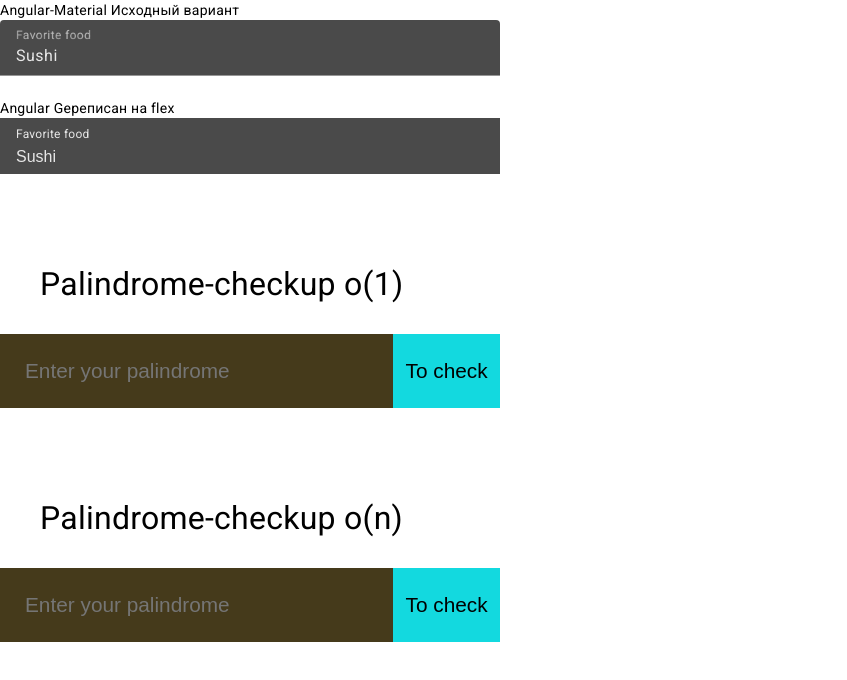
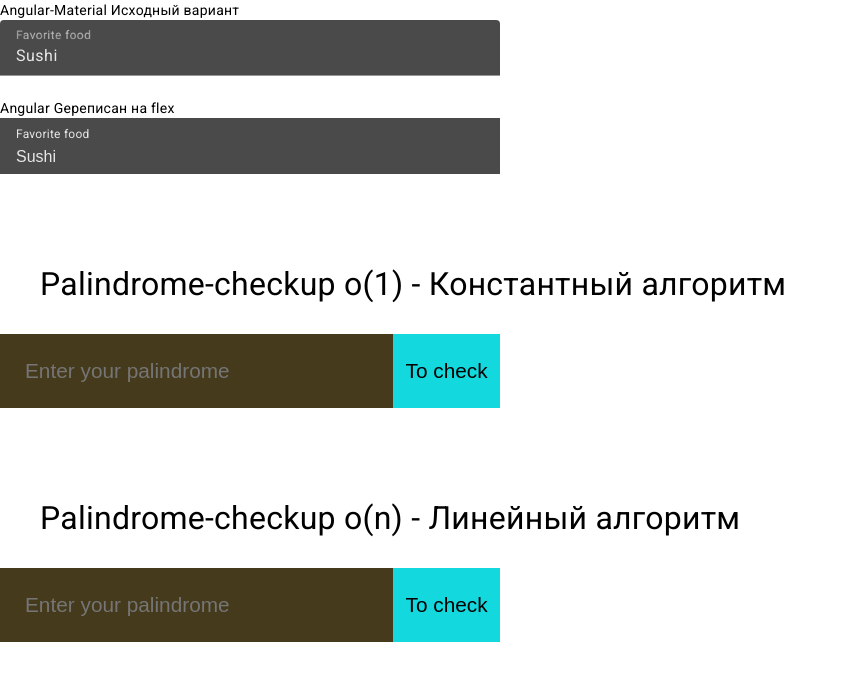
Before and after one commit to MagretBro/markup-adapt, an Angular app: page / in a window 1280 px wide. Shown: the top 680 px of the page, without its empty margins (0-847 px from the left). Built offline with nearby package versions, Linux system fonts and the light colour scheme.

Commit message:
уточнение комментариев

```diff
--- a/src/app/app.component.html
+++ b/src/app/app.component.html
@@ -28,7 +28,7 @@
 
   <div class="new-task"></div>
 
-  <div class="name-task">Palindrome-checkup о(1)</div>
+  <div class="name-task">Palindrome-checkup о(1) - Константный алгоритм</div>
 
   <div class="palindrome">
     <div class="input-pal-group">
@@ -43,7 +43,9 @@
 
   <!-- ///////// 2.2 //////////// -->
 
-  <div class="name-task">Palindrome-checkup о(n)</div>
+  <div class="name-task">Palindrome-checkup о(n) - Линейный алгоритм</div>
+
+  <!-- Временная сложность O(n) -->
 
   <div class="palindrome">
     <div class="input-pal-group">
```
